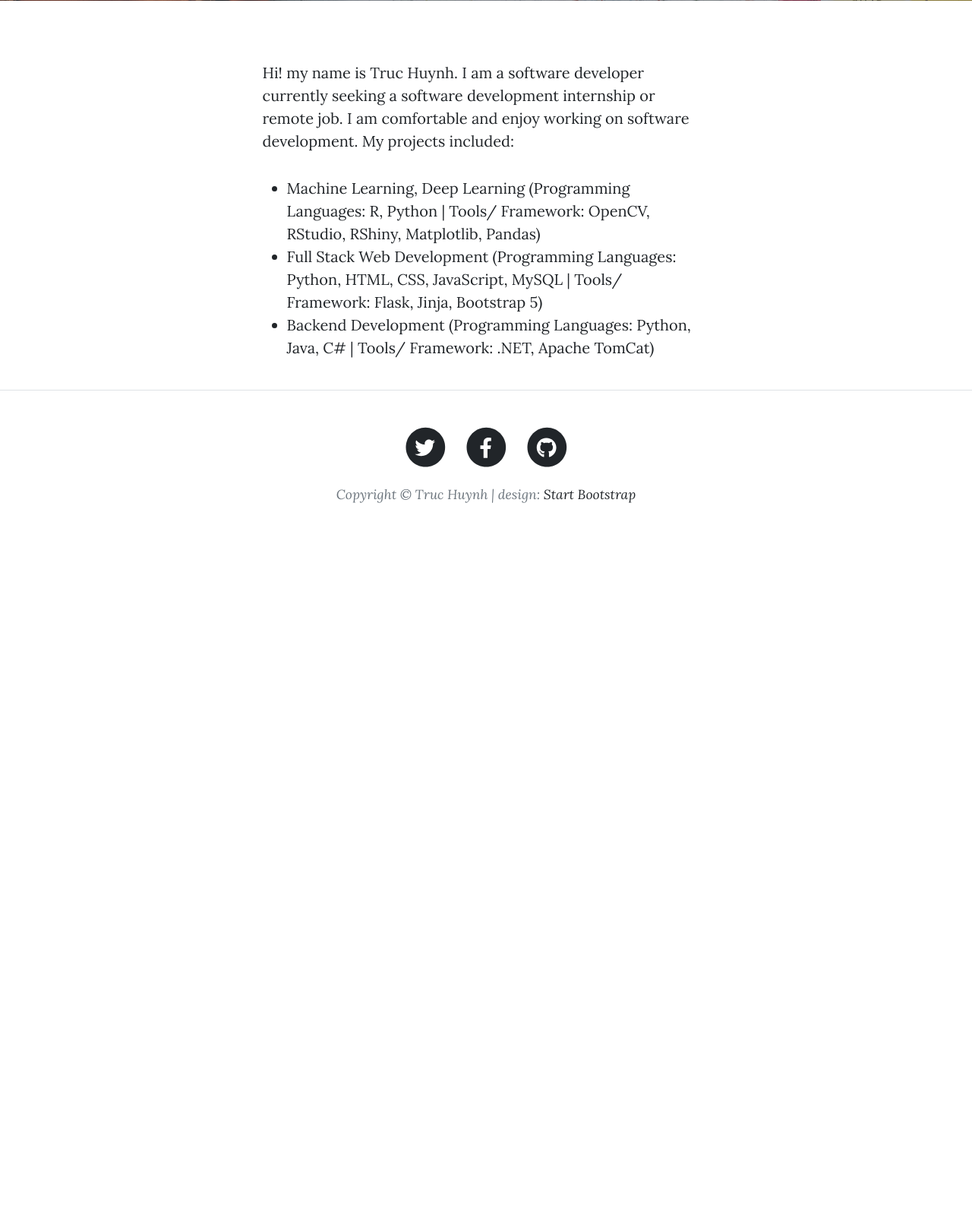
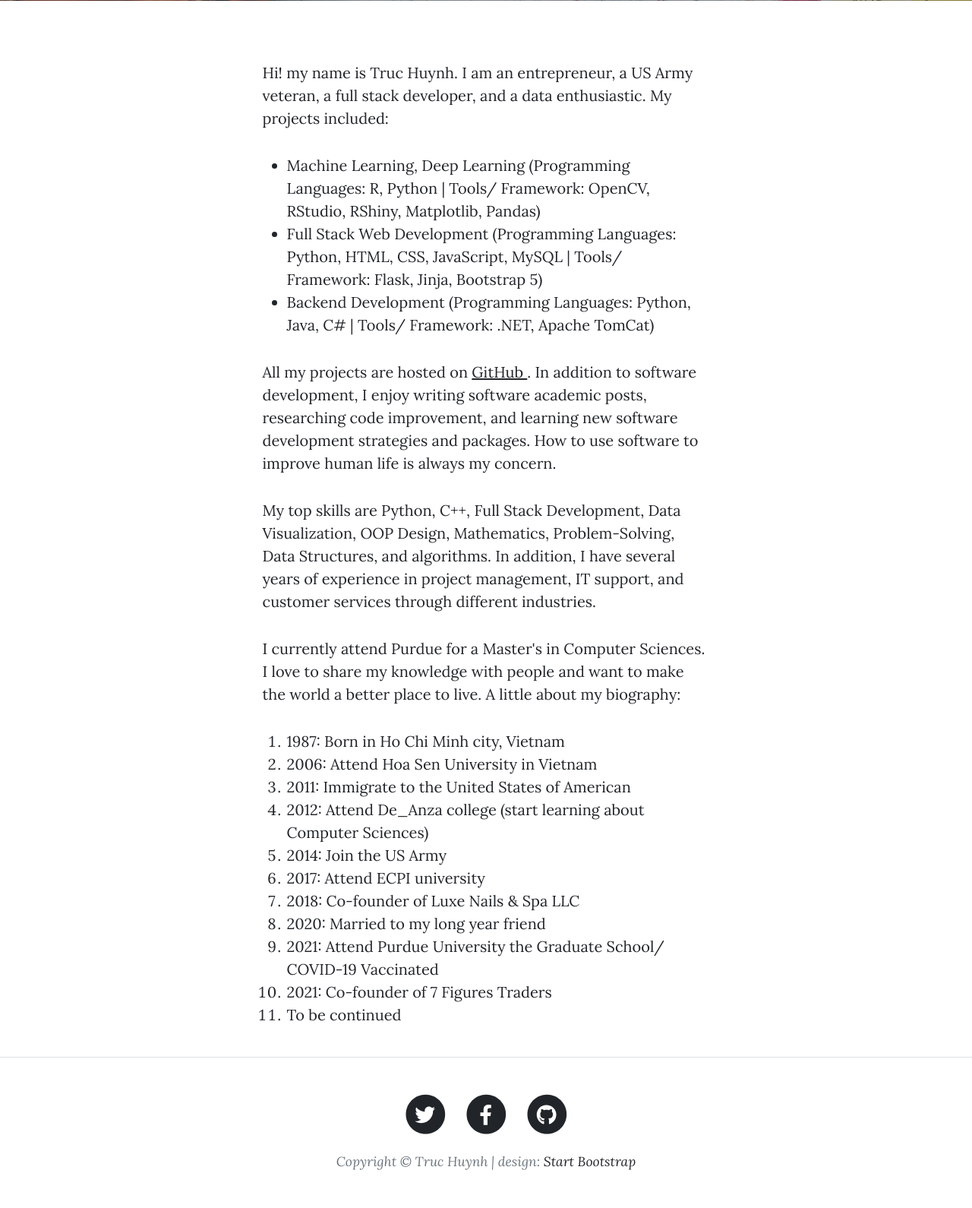
Before and after one commit to jackyhuynh/ScienceBlog, a Flask app: page /about in a window 1280 px wide. Shown: the part 531-2121 px from the top of the page at 76% size. Before the commit the page ends 1243 px from the top, so only its background shows below. Run offline with Flask 2, Linux system fonts and the light colour scheme; some libraries are stand-ins or nearby versions.

Commit message:
Update about.html

```diff
--- a/templates/about.html
+++ b/templates/about.html
@@ -18,12 +18,28 @@
             <div class="container px-4 px-lg-5">
                 <div class="row gx-4 gx-lg-5 justify-content-center">
                     <div class="col-md-10 col-lg-8 col-xl-7">
-                        <p>Hi! my name is Truc Huynh. I am a software developer currently seeking a software development internship or remote job. I am comfortable and enjoy working on software development. My projects included:</p>
+                        <p>Hi! my name is Truc Huynh. I am an entrepreneur, a US Army veteran, a full stack developer, and a data enthusiastic. My projects included:</p>
                         <ul>
                             <li>Machine Learning, Deep Learning (Programming Languages: R, Python | Tools/ Framework: OpenCV, RStudio, RShiny, Matplotlib, Pandas) </li>
                             <li>Full Stack Web Development (Programming Languages: Python, HTML, CSS, JavaScript, MySQL | Tools/ Framework: Flask, Jinja, Bootstrap 5)</li>
                             <li>Backend Development (Programming Languages: Python, Java, C# | Tools/ Framework: .NET, Apache TomCat)</li>
                         </ul>
+                        <p>All my projects are hosted on <a href="https://github.com/jackyhuynh"> GitHub </a>. In addition to software development, I enjoy writing software academic posts, researching code improvement, and learning new software development strategies and packages. How to use software to improve human life is always my concern.</p>
+                        <p>My top skills are Python, C++, Full Stack Development, Data Visualization, OOP Design, Mathematics, Problem-Solving, Data Structures, and algorithms. In addition, I have several years of experience in project management, IT support, and customer services through different industries.</p>
+                        <p>I currently attend Purdue for a Master's in Computer Sciences. I love to share my knowledge with people and want to make the world a better place to live. A little about my biography:</p>
+                        <ol>
+                            <li>1987: Born in Ho Chi Minh city, Vietnam</li>
+		                    <li>2006: Attend Hoa Sen University in Vietnam</li>
+		                    <li>2011: Immigrate to the United States of American</li>
+		                    <li>2012: Attend De_Anza college (start learning about Computer Sciences)</li>
+                            <li>2014: Join the US Army</li>
+		                    <li>2017: Attend ECPI university</li>
+                            <li>2018: Co-founder of Luxe Nails & Spa LLC</li>
+                            <li>2020: Married to my long year friend</li>
+                            <li>2021: Attend Purdue University the Graduate School/ COVID-19 Vaccinated</li>
+                            <li>2021: Co-founder of 7 Figures Traders</li>
+                            <li>To be continued</li>
+                        </ol>
                     </div>
                 </div>
             </div>
```
